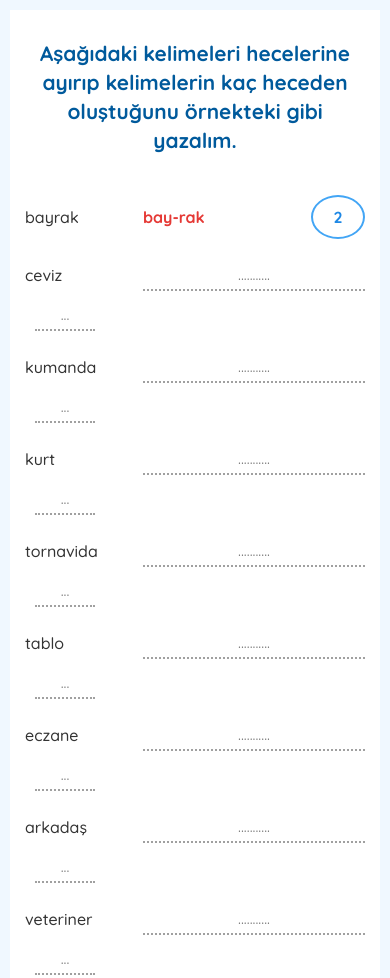
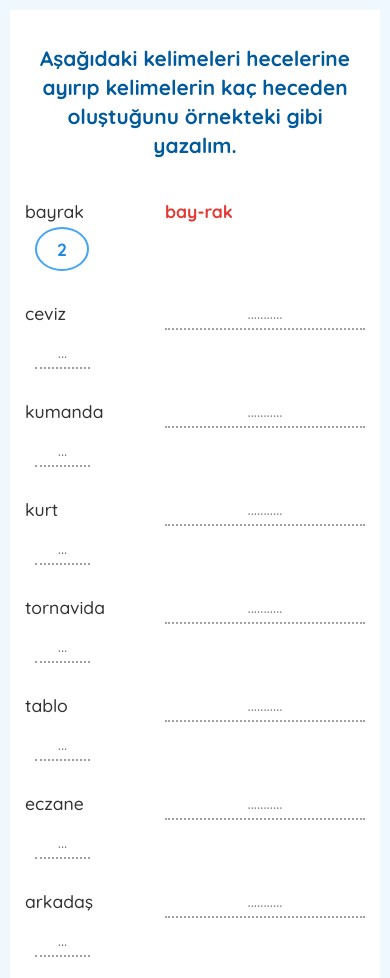
Before and after one commit to Get4Games/2.-S-n-f-Alfabetik-S-ralama-Testi, a plain HTML site: page calisma.kagisi.2.html in a window 390 px wide. Shown: the top 978 px of the page. Drawn offline with nearby package versions, Linux system fonts and the light colour scheme.

Commit message:
Update calisma.kagisi.2.html

```diff
--- a/calisma.kagisi.2.html
+++ b/calisma.kagisi.2.html
@@ -28,15 +28,14 @@
         /* A4 Page Container */
         #a4-page {
             background-color: white;
-            width: 210mm; /* Standard A4 width for desktop */
-            height: 297mm; /* Standard A4 height */
+            width: 210mm;
+            min-height: 297mm;
             padding: 20mm;
             box-shadow: 0 4px 12px rgba(0, 0, 0, 0.1);
             box-sizing: border-box;
             position: relative;
             display: flex;
             flex-direction: column;
-            overflow: hidden; /* Prevent overflow on desktop */
         }
 
         /* Header */
@@ -52,9 +51,8 @@
         .content {
             flex-grow: 1;
             display: grid;
-            grid-template-columns: repeat(2, 1fr);
+            grid-template-columns: 1fr 1fr;
             gap: 25px 40px; /* Dikey ve yatay boşluk */
-            overflow-y: auto; /* Allow scrolling if content overflows on desktop */
         }
 
         /* Individual Word Item */
@@ -62,13 +60,11 @@
             display: flex;
             align-items: center;
             font-size: 1.2em;
-            gap: 10px; /* Better spacing between elements */
         }
 
         .word-item .word {
             font-weight: 500;
-            min-width: 120px; /* Min width for alignment, but flexible */
-            flex-shrink: 0;
+            width: 120px; /* Kelimelerin hizalı durması için sabit genişlik */
         }
 
         /* Example Styling */
@@ -79,7 +75,7 @@
 
         .word-item.example .syllable {
             margin-left: 10px;
-            min-width: 150px;
+            width: 150px;
         }
 
         .word-item.example .count {
@@ -105,7 +101,6 @@
             padding: 5px;
             background-color: transparent;
             text-align: center;
-            transition: border-bottom 0.3s ease;
         }
 
         .input-syllable:focus,
@@ -115,8 +110,7 @@
         }
 
         .input-syllable {
-            flex-grow: 1;
-            min-width: 150px;
+            width: 150px;
         }
 
         .input-count {
@@ -157,35 +151,11 @@
             cursor: pointer;
             transition: background-color 0.3s, transform 0.2s;
             box-shadow: 0 2px 5px rgba(0,0,0,0.15);
-            min-width: 150px; /* Better touch target */
         }
 
-        #download-btn:hover,
-        #download-btn:focus {
+        #download-btn:hover {
             background-color: #1976D2;
             transform: translateY(-2px);
-        }
-
-        /* Print Styles for PDF Optimization */
-        @media print {
-            body {
-                background-color: white;
-                padding: 0;
-            }
-            #a4-page {
-                width: 210mm;
-                height: 297mm;
-                padding: 0;
-                margin: 0;
-                box-shadow: none;
-                overflow: visible;
-            }
-            #download-btn {
-                display: none; /* Hide button in print */
-            }
-            .content {
-                overflow: visible;
-            }
         }
 
         /* Responsive Design for Mobile Devices */
@@ -197,11 +167,10 @@
 
             #a4-page {
                 width: 100%;
-                height: auto; /* Flexible height for mobile */
-                min-height: auto;
-                padding: 15px; /* Reduced padding for smaller screens */
+                height: auto;
+                min-height: 0;
+                padding: 20px 15px; /* Better padding */
                 box-shadow: none;
-                overflow: visible; /* Allow natural flow */
             }
 
             .header h1 {
@@ -211,55 +180,36 @@
 
             .content {
                 grid-template-columns: 1fr; /* Single column */
-                gap: 20px; /* Slightly reduced gap for mobile */
+                gap: 25px;
             }
 
             .word-item {
                 font-size: 1.1em;
-                flex-direction: row; /* Keep row but allow wrap */
-                flex-wrap: wrap;
-                gap: 10px;
+                flex-wrap: wrap; /* Allow wrapping */
+                gap: 5px 10px; /* Add gap between items */
                 align-items: center;
             }
 
             .word-item .word {
-                min-width: 100px; /* Slightly smaller for mobile */
+                width: 120px; /* Consistent width for alignment */
+                flex-shrink: 0;
             }
 
             .input-syllable {
-                flex-grow: 1;
-                min-width: 120px;
-                font-size: 1.1em; /* Larger for touch */
+                flex-grow: 1; /* Flexible width */
+                min-width: 120px; /* Minimum width */
             }
 
             .input-count {
-                width: 50px;
-                font-size: 1.1em; /* Larger for touch */
+                width: 45px; /* Small fixed width */
+                flex-shrink: 0;
             }
 
             .footer {
                 flex-direction: column; /* Stack footer items */
                 align-items: center;
-                gap: 10px;
+                gap: 8px;
                 margin-top: 30px;
-            }
-
-            #download-btn {
-                padding: 15px 30px; /* Larger padding for touch */
-                font-size: 1.1em;
-            }
-        }
-
-        /* Extra Small Devices (e.g., phones under 480px) */
-        @media (max-width: 480px) {
-            .word-item {
-                font-size: 1em; /* Slightly smaller text if needed */
-                gap: 8px;
-            }
-
-            .input-syllable,
-            .input-count {
-                font-size: 1em;
             }
         }
     </style>
```
